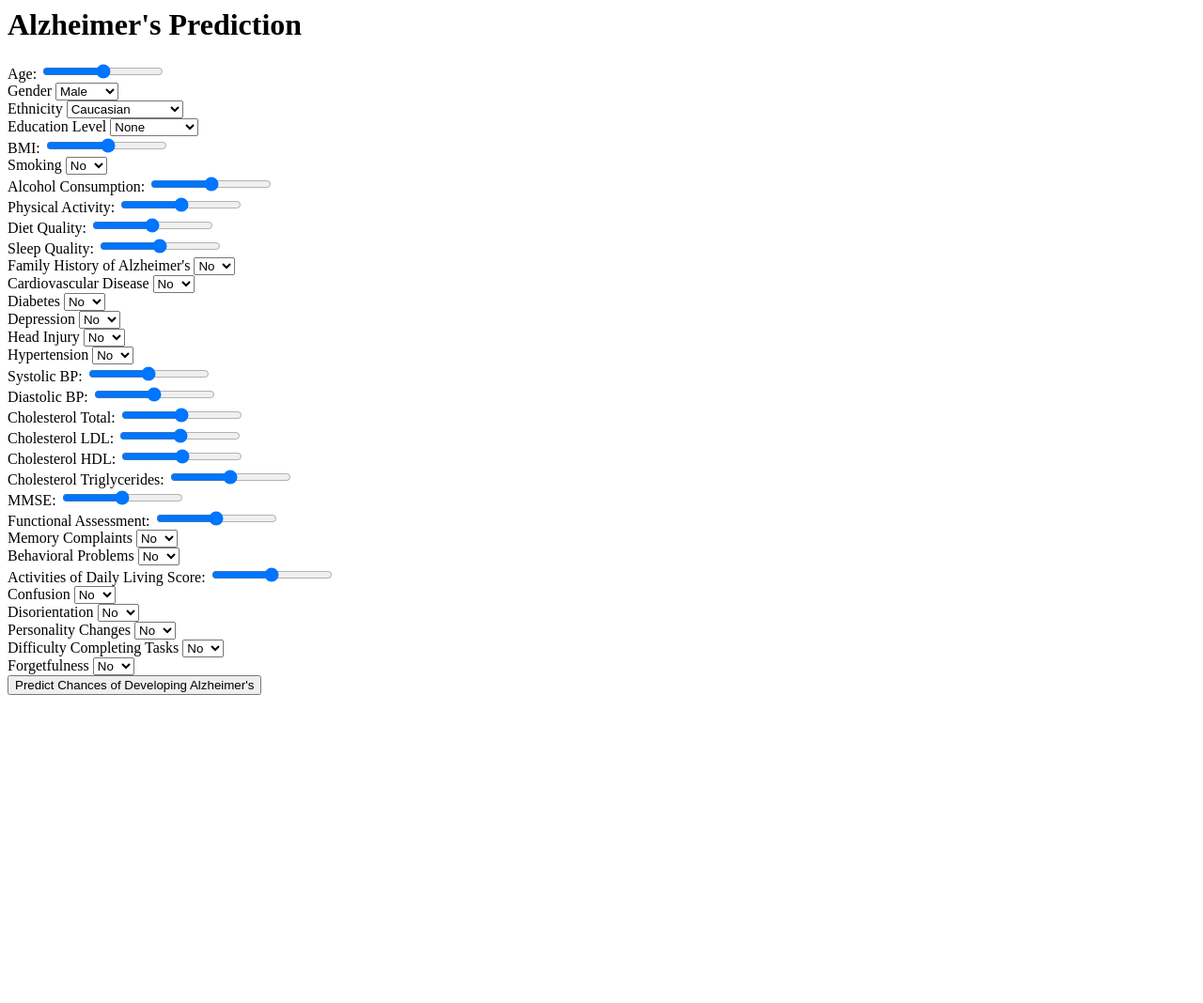
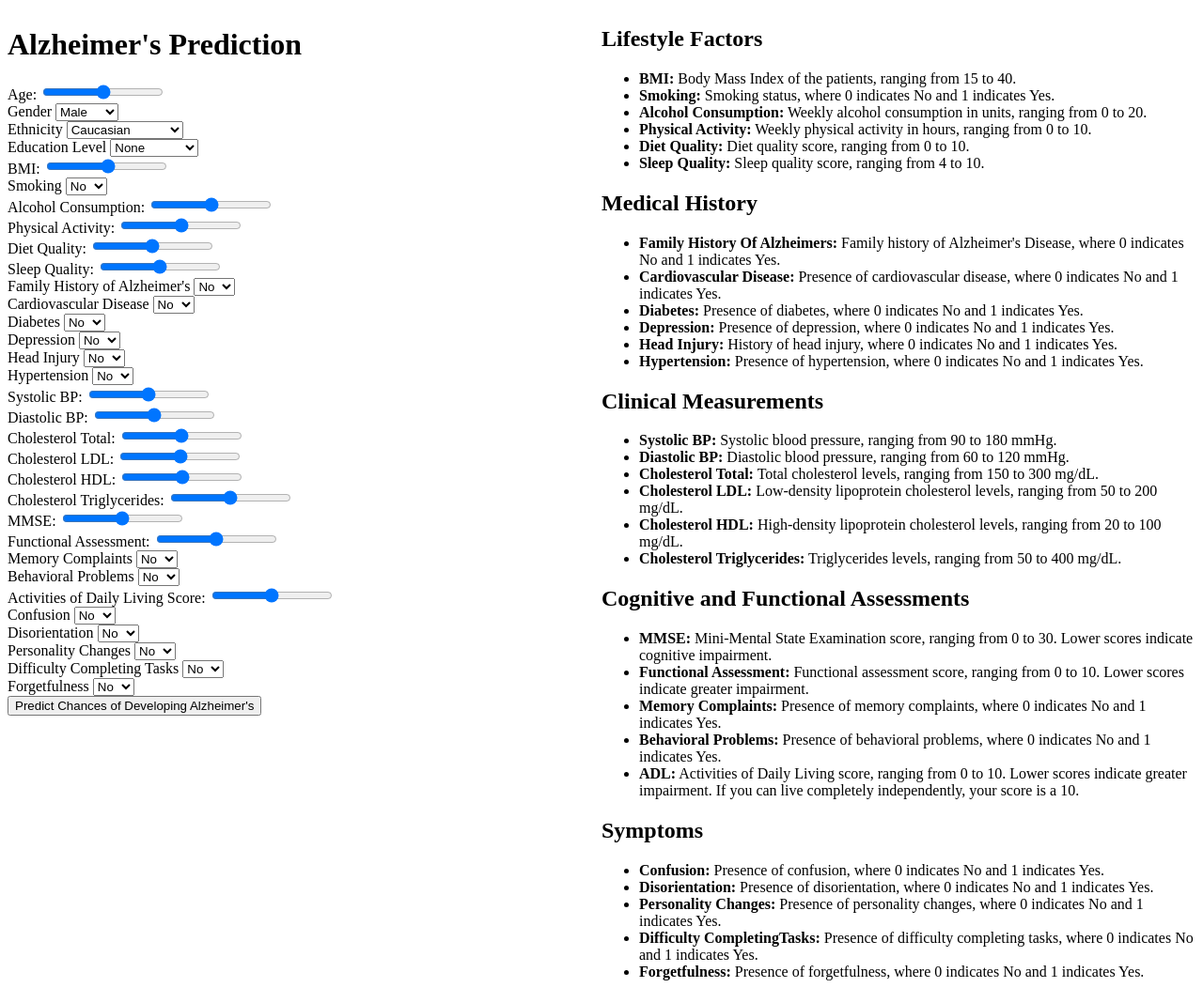
Before and after one commit to akcone2003/Alzheimers_Investigation, a Flask app: page / in a window 1280 px wide. Shown: the whole page at 94% size. Before the commit the page ends 740 px from the top, so only its background shows below. Run offline with Flask 3, Linux system fonts and the light colour scheme; parts of the project's set-up code (start-up, migrations or seed data) failed here and were passed over.

Commit message:
Continued project

```diff
--- a/app.yaml
+++ b/app.yaml
@@ -1 +1,5 @@
-runtime: python38
+runtime: python311
+
+handlers:
+  - url: /.*
+    script: auto
--- a/main.py
+++ b/main.py
@@ -1,7 +1,4 @@
-import joblib
-import numpy as np
 from flask import Flask, request, render_template
-import pickle
 import pandas as pd
 import json
 from model_loader import load_model
@@ -13,11 +10,6 @@ app = Flask(__name__)
 model = load_model()
 
 
-# Print model configuration
-print("Model Configuration:")
-print(model.get_params())
-
-
 # Define route to be home
 # The decorator below links the relative route of the URL to the function it is decorating
 # Home function is the '/' our root directory
@@ -26,11 +18,27 @@ print(model.get_params())
 # use the route() decorator to tell Flask what URL should trigger our function
 @app.route('/')
 def home():
+    """
+
+    Home Method
+
+    This method is used to render the index.html template and return it.
+
+    :return: The rendered index.html template
+
+    """
     return render_template("index.html")
 
 
 # need to process the features the same way in the live data form
 def process_features(raw_features):
+    """
+    Process the raw features and compute additional features.
+
+    :param raw_features: dictionary containing the raw features
+    :return: DataFrame containing the processed features
+
+    """
     # Load the feature weights
     with open('weights/health_weights.json', 'r') as file:
         health_weights = json.load(file)
@@ -53,21 +61,17 @@ def process_features(raw_features):
     # Create DataFrame
     features_df = pd.DataFrame([raw_features], columns=df_columns)
 
-    print(f"Dataframe BEFORE additional features are computed {features_df.to_dict()}\n")  # DEBUG
-
     # Compute additional features
+    # Computing HealthScore
     features_df['HealthScore'] = sum(features_df[col] * weight for col, weight in health_weights.items()
                                      if col in features_df.columns)
+    # Computing CardiometabolicIndex
     features_df['CardiometabolicIndex'] = sum(
         features_df[col] * weight for col, weight in cardiometabolic_weights.items()
         if col in features_df.columns)
 
+    # Computing the TotalHealthScore
     features_df['TotalHealthScore'] = features_df['HealthScore'] + features_df['CardiometabolicIndex']
-
-    pd.set_option('display.max_columns', None)
-    pd.set_option('display.max_rows', None)
-
-    print(f"Dataframe AFTER additional features are computed {features_df.to_dict()}\n")  # DEBUG
 
     return features_df
 
@@ -75,10 +79,37 @@ def process_features(raw_features):
 @app.route('/predict', methods=['POST'])
 def predict():
     """
-    This method is used to predict the probability of Alzheimer's disease based on a set of input features.
+    :return: The predicted risk level of developing Alzheimer's disease.
+    The predicted risk level is returned as a string, which can be one of the following:
+    - "high" : Indicates a high risk of developing Alzheimer's disease.
+    - "moderate" : Indicates a moderate risk of developing Alzheimer's disease.
+    - "low" : Indicates a low risk of developing Alzheimer's disease.
 
-    :return: A rendered HTML template with the prediction result and risk level.
+    The prediction is made based on the given features provided in the form data.
 
+    The features are casted to their respective data types as defined in the `feature_types`
+    dictionary. This dictionary maps the feature names to their data types.
+
+    The features are then processed using the `process_features` method, which returns a
+    processed features dataframe.
+
+    The trained model is used to make predictions on the processed features dataframe.
+    The prediction is returned as an array of probabilities. The second element of this array
+    represents the probability of developing Alzheimer's disease.
+
+    The predicted probability is rounded to 4 decimal places and stored in the `output` variable.
+
+    The risk level is assessed based on the `output` probability. If the `output` probability is
+    greater than or equal to 0.7, the risk level is set to "high". If the `output` probability is
+    greater than or equal to 0.4, the risk level is set to "moderate". Otherwise, the risk level
+    is set to "low".
+
+    The prediction and risk level are rendered in the 'index.html' template using the Flask
+    `render_template` function. The prediction is displayed as the chances of developing
+    Alzheimer's disease in percentage form (output * 100) and the risk level is displayed
+    accordingly.
+
+    In case of any exception, an error message is logged and the exception is raised.
     """
     try:
 
@@ -125,22 +156,12 @@ def predict():
         casted_features = [feature_types[feature_name](feature_value) for feature_name, feature_value in
                            zip(feature_types, raw_features)]
 
-        print(f'Raw features: {casted_features}')
-        # DEBUG
         processed_features_df = process_features(casted_features)
-
-        print(f'Processed features: {processed_features_df.to_dict()}\n')  # DEBUG
-        print(f'Processed features shape: {processed_features_df.shape}\n')  # DEBUG
-
-        print(f'Features expected by the model: {model.feature_names_in_}')  # DEBUG
-        print(f'Features provided for prediction: {processed_features_df.columns}')  # DEBUG
 
         # Making predictions using trained model
         prediction = model.predict_proba(processed_features_df)
 
-        print(f"Prediction for negative: {np.round(prediction[0], 2)} "
-              f"and Prediction for Positive: {np.round(prediction[0][1], 2)}")
-        output = round(prediction[0][1], 2)
+        output = round(prediction[0][1], 4)
 
         # Assessing risk
         if output >= 0.7:
@@ -151,7 +172,7 @@ def predict():
             risk_level = "low"
 
         return render_template('index.html',
-                               prediction_text=f"The probability of Alzheimer's is {output}. This indicates a {risk_level} risk.")
+                               prediction_text=f"Your chances of developing Alzheimer's is {output * 100}%. This indicates a {risk_level} risk.")
     except Exception as e:
         app.logger.error(f'Error occurred: {e}')
         raise e
--- a/templates/index.html
+++ b/templates/index.html
@@ -3,9 +3,20 @@
     <meta charset="UTF-8">
     <meta name="viewport" content="width=device-width, initial-scale=1.0">
     <title>Probability of Developing Alzheimer's</title>
+
+    <style>
+        .container {
+            display: flex;
+        }
+        .content {
+            width: 50%;
+        }
+    </style>
 </head>
 <body style="background: white;">
-<div class="login">
+
+<div class="container">
+    <div class="content">
         <h1 style="color:Black;">Alzheimer's Prediction</h1>
         <form action="{{ url_for('predict')}}" method="post">
             <script>
@@ -64,6 +75,7 @@
 
             <label for="PhysicalActivity">Physical Activity: <span id="PhysicalActivityValue"></span></label>
             <input type="range" min="0" max="10"  name="PhysicalActivity" id="PhysicalActivity" oninput="updateSliderValue(this.value, 'PhysicalActivityValue')" /><br>
+
 
             <label for="DietQuality">Diet Quality: <span id="DietQualityValue"></span></label>
             <input type="range" min="0" max="10"  name="DietQuality" id="DietQuality" oninput="updateSliderValue(this.value, 'DietQualityValue')" /><br>
@@ -185,5 +197,57 @@
             {{ prediction_text }}
         </h4>
     </div>
+    <div class="content">
+
+            <h2>Lifestyle Factors</h2>
+            <ul>
+                <li><strong>BMI:</strong> Body Mass Index of the patients, ranging from 15 to 40.</li>
+                <li><strong>Smoking:</strong> Smoking status, where 0 indicates No and 1 indicates Yes.</li>
+                <li><strong>Alcohol Consumption:</strong> Weekly alcohol consumption in units, ranging from 0 to 20.</li>
+                <li><strong>Physical Activity:</strong> Weekly physical activity in hours, ranging from 0 to 10.</li>
+                <li><strong>Diet Quality:</strong> Diet quality score, ranging from 0 to 10.</li>
+                <li><strong>Sleep Quality:</strong> Sleep quality score, ranging from 4 to 10.</li>
+            </ul>
+
+            <h2>Medical History</h2>
+            <ul>
+                <li><strong>Family History Of Alzheimers:</strong> Family history of Alzheimer's Disease, where 0 indicates No and 1 indicates Yes.</li>
+                <li><strong>Cardiovascular Disease:</strong> Presence of cardiovascular disease, where 0 indicates No and 1 indicates Yes.</li>
+                <li><strong>Diabetes:</strong> Presence of diabetes, where 0 indicates No and 1 indicates Yes.</li>
+                <li><strong>Depression:</strong> Presence of depression, where 0 indicates No and 1 indicates Yes.</li>
+                <li><strong>Head Injury:</strong> History of head injury, where 0 indicates No and 1 indicates Yes.</li>
+                <li><strong>Hypertension:</strong> Presence of hypertension, where 0 indicates No and 1 indicates Yes.</li>
+            </ul>
+
+            <h2>Clinical Measurements</h2>
+            <ul>
+                <li><strong>Systolic BP:</strong> Systolic blood pressure, ranging from 90 to 180 mmHg.</li>
+                <li><strong>Diastolic BP:</strong> Diastolic blood pressure, ranging from 60 to 120 mmHg.</li>
+                <li><strong>Cholesterol Total:</strong> Total cholesterol levels, ranging from 150 to 300 mg/dL.</li>
+                <li><strong>Cholesterol LDL:</strong> Low-density lipoprotein cholesterol levels, ranging from 50 to 200 mg/dL.</li>
+                <li><strong>Cholesterol HDL:</strong> High-density lipoprotein cholesterol levels, ranging from 20 to 100 mg/dL.</li>
+                <li><strong>Cholesterol Triglycerides:</strong> Triglycerides levels, ranging from 50 to 400 mg/dL.</li>
+            </ul>
+
+            <h2>Cognitive and Functional Assessments</h2>
+            <ul>
+                <li><strong>MMSE:</strong> Mini-Mental State Examination score, ranging from 0 to 30. Lower scores indicate cognitive impairment.</li>
+                <li><strong>Functional Assessment:</strong> Functional assessment score, ranging from 0 to 10. Lower scores indicate greater impairment.</li>
+                <li><strong>Memory Complaints:</strong> Presence of memory complaints, where 0 indicates No and 1 indicates Yes.</li>
+                <li><strong>Behavioral Problems:</strong> Presence of behavioral problems, where 0 indicates No and 1 indicates Yes.</li>
+                <li><strong>ADL:</strong> Activities of Daily Living score, ranging from 0 to 10. Lower scores indicate greater impairment. If you can live completely independently, your score is a 10.</li>
+            </ul>
+
+            <h2>Symptoms</h2>
+            <ul>
+                <li><strong>Confusion:</strong> Presence of confusion, where 0 indicates No and 1 indicates Yes.</li>
+                <li><strong>Disorientation:</strong> Presence of disorientation, where 0 indicates No and 1 indicates Yes.</li>
+                <li><strong>Personality Changes:</strong> Presence of personality changes, where 0 indicates No and 1 indicates Yes.</li>
+                <li><strong>Difficulty CompletingTasks:</strong> Presence of difficulty completing tasks, where 0 indicates No and 1 indicates Yes.</li>
+                <li><strong>Forgetfulness:</strong> Presence of forgetfulness, where 0 indicates No and 1 indicates Yes.</li>
+            </ul>
+    </div>
+</div>
+
 </body>
 </html>
--- /dev/null
+++ b/weights/cardiometabolic_weights.json
@@ -0,0 +1 @@
+{"SystolicBP": 0.16835963478367078, "CholesterolTotal": 0.2046592989787797, "CholesterolLDL": 0.20362470881887026, "CholesterolHDL": 0.21553761130813062, "CholesterolTriglycerides": 0.20781874611054874}
--- /dev/null
+++ b/weights/health_weights.json
@@ -0,0 +1 @@
+{"BMI": 0.19617733134476573, "PhysicalActivity": 0.19132919301981238, "DietQuality": 0.19588838342827544, "SleepQuality": 0.2024896957549555, "Smoking": 0.0229025814599068, "AlcoholConsumption": 0.1912128149922842}
```
Also changed, not shown: model_loader.py (line endings or trailing spaces), processed_alzheimers_data.csv (added), 4 other files. Lines whose indentation alone changed are shown as unchanged.
